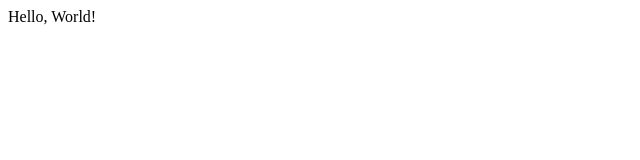
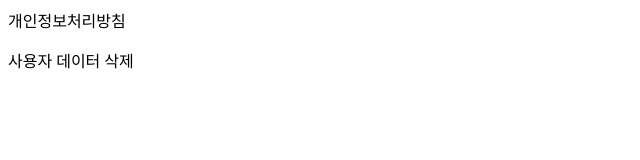
Before and after one commit to ckdud9299/ckdud9299.github.io, a plain HTML site: page index.html in a window 1280 px wide. Shown: the whole page, without its empty margins (0-640 px from the left). Drawn offline with Linux system fonts and the light colour scheme.

Commit message:
Update index.html

```diff
--- a/index.html
+++ b/index.html
@@ -5,6 +5,7 @@
   <title>My page</title>
 </head>
 <body>
-  <p>Hello, World!</p>
+  <p>개인정보처리방침</p>
+  <p>사용자 데이터 삭제</p>
 </body>
 </html>
```
